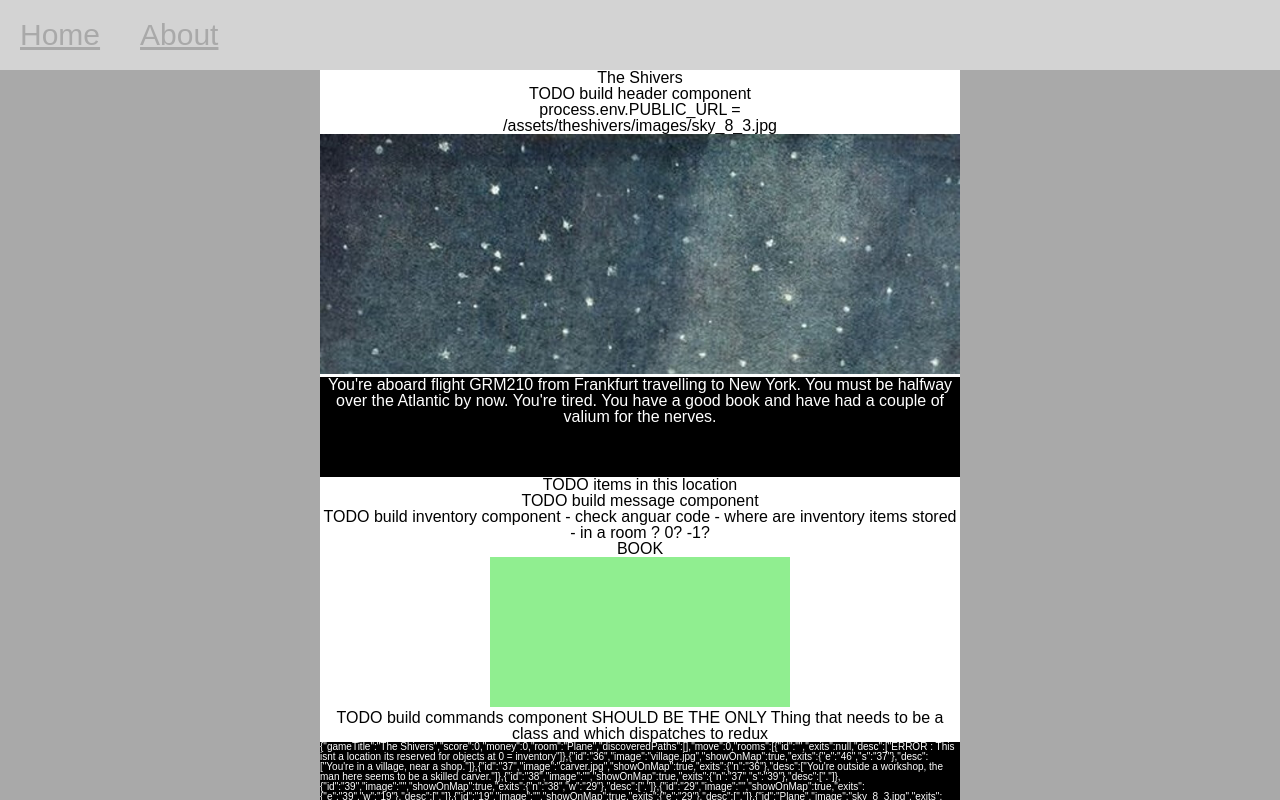
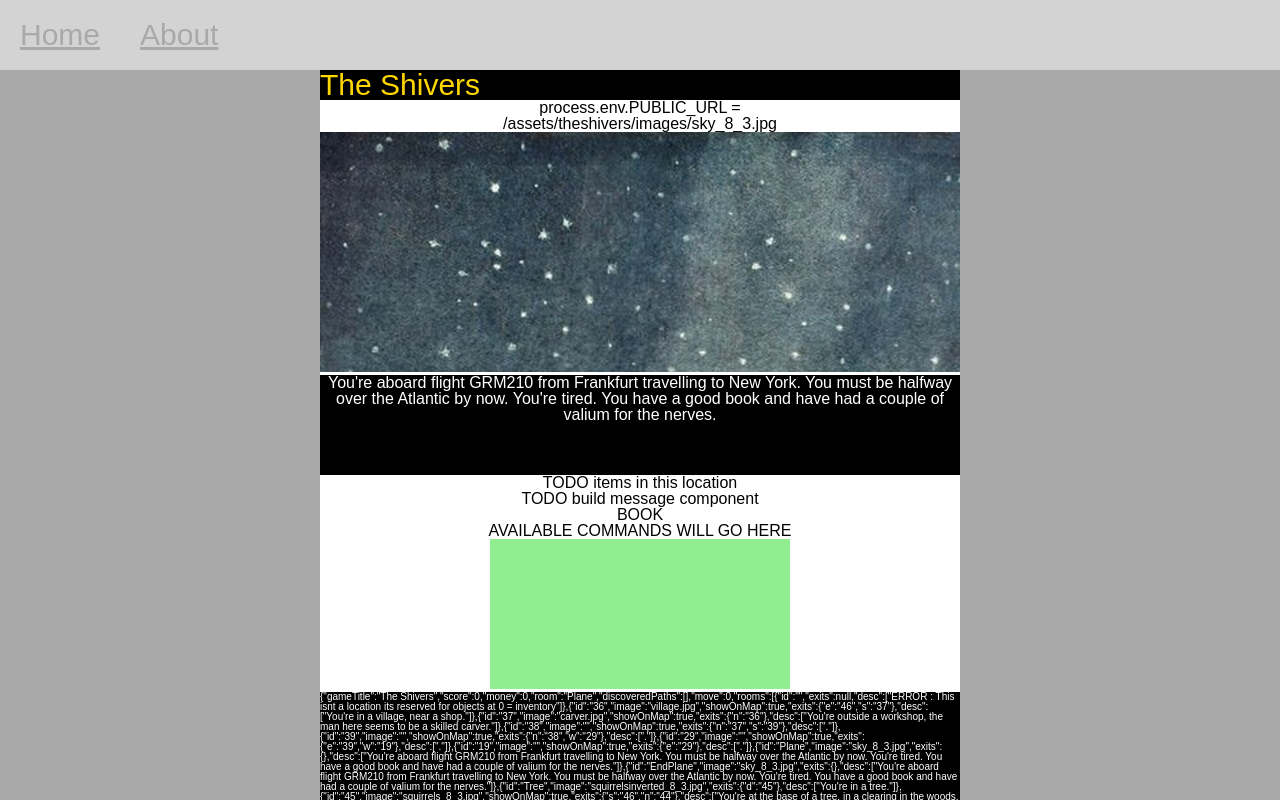
Before and after one commit to markhorsell/if-player-react, a React (Create React App) app: page / in a window 1280 px wide. Shown: the top 800 px of the page. Built offline with nearby package versions, Linux system fonts and the light colour scheme.

Commit message:
Add commands / Inventory / Header components

```diff
--- /dev/null
+++ b/src/components/Commands.js
@@ -0,0 +1,25 @@
+import React, {Component} from 'react';
+
+
+
+
+class Commands extends Component{
+	/*
+	  constructor(props) {
+    	super(props)
+  }
+  */
+  componentDidMount() {
+
+    }
+
+
+render(){
+
+	return (
+		<p>AVAILABLE COMMANDS WILL GO HERE</p>
+		)
+	}
+}
+
+export default Commands;
--- /dev/null
+++ b/src/components/Header.css
@@ -0,0 +1,8 @@
+.header {
+    font-style:cursive;
+    background-color: black;
+    color:gold;
+    text-align:left;
+    font-size:30px;
+    font-weight:100;
+}
--- /dev/null
+++ b/src/components/Header.js
@@ -0,0 +1,10 @@
+import React from 'react';
+
+import './Header.css';
+
+
+const Header = ({ title }) => (
+	<div className="header">{title}</div>
+	)
+
+export default Header;
--- /dev/null
+++ b/src/components/Inventory.js
@@ -0,0 +1,14 @@
+import React from 'react';
+
+
+
+
+const Inventory = ({ items=[] }) => {
+
+	const inventory = items.join(",");
+	return (
+	<div>{inventory}</div>
+	)
+	}
+
+export default Inventory;
--- a/src/containers/home.js
+++ b/src/containers/home.js
@@ -2,8 +2,12 @@
 import React, { Component } from "react";
 import { connect } from 'react-redux';
 
+
+import Header from '../components/Header';
 import RoomDescription from '../components/RoomDescription';
 import RoomImage from '../components/RoomImage';
+import Inventory from '../components/Inventory';
+import Commands from '../components/Commands';
 import WorldMap from '../components/WorldMap';
 import Debug from '../components/Debug';
 
@@ -58,9 +62,9 @@ class Home extends Component {
 
     return (
       <div className='home'>
-        <h2>{gameData.gameTitle}</h2>
 
-        <p>TODO build header component</p>
+
+        <Header title={gameData.gameTitle}/>
 
         <p>{'process.env.PUBLIC_URL = '+process.env.PUBLIC_URL}</p>
         <RoomImage path ={'/assets/'+assetsFolder+'/images/'} image={image}/>
@@ -69,10 +73,11 @@ class Home extends Component {
 
 
         <p>TODO build message component</p>
-        <p>TODO build inventory component - check anguar code - where are inventory items stored - in a room ? 0? -1?</p>
-        <p>{inventory}</p>
+
+        <Inventory items={inventory}/>
+        <Commands/>
         <WorldMap discoveredPaths={'this will be a discovered paths list'}/>
-        <p>TODO build commands component SHOULD BE THE ONLY Thing that needs to be a class and which dispatches to redux</p>
+
 
         <Debug data={gameData}/>
 
--- a/src/utils/dataHelper.js
+++ b/src/utils/dataHelper.js
@@ -7,5 +7,5 @@ export const getRoomData = (roomId,rooms) => {
 
   export const getInventory = (objects) => {
     const inventory = objects.filter(object => object.loc==='INV').map(object => object.obj);
-    return inventory.join(',');
+    return inventory;
   }
```
